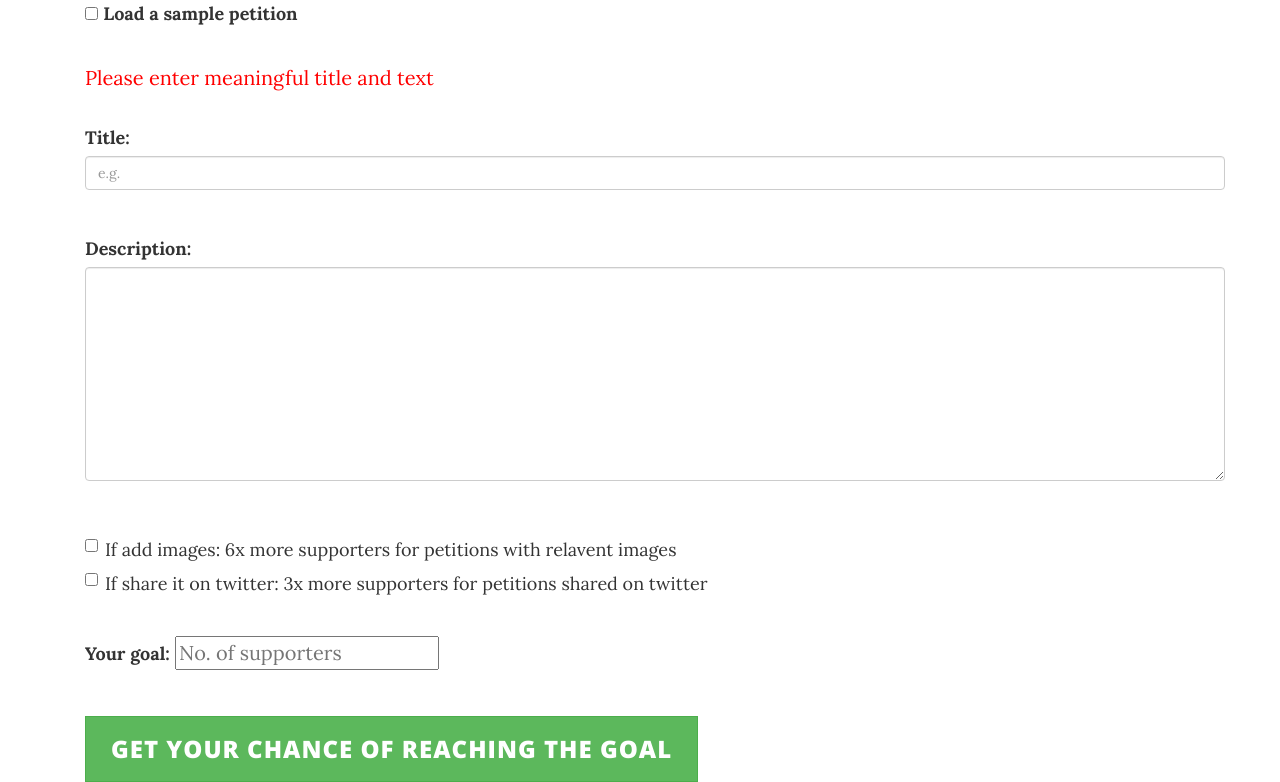
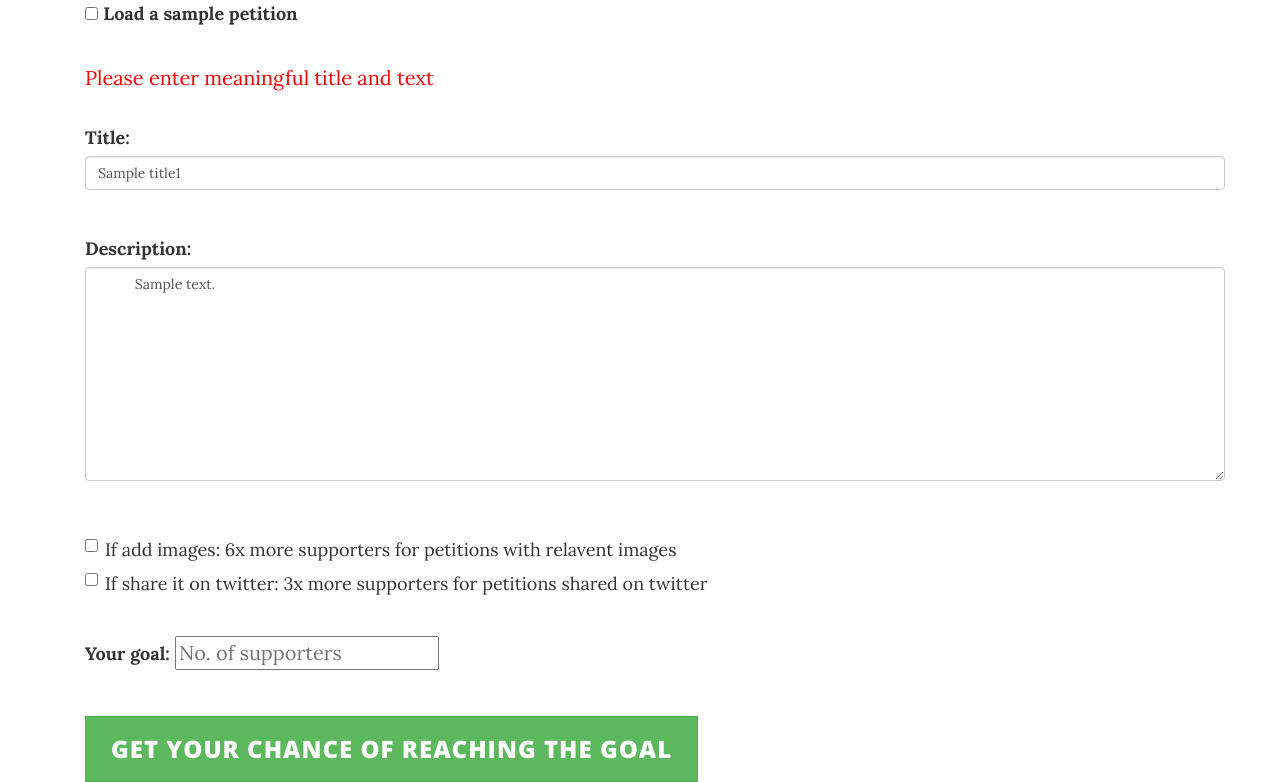
Before and after one commit to cherry8177/feifunfact, a Flask app: template flask_pet_pred_v2/templates/re_input.html in a window 1280 px wide. Shown: the part 251-1033 px from the top of the page. Run offline with Flask 2, Linux system fonts and the light colour scheme; the template is opened without the code that fills it: most values are stand-ins (such as "Sample title", 1, 10 or a date in 2020); parts of the project's set-up code (start-up, migrations or seed data) failed here and were passed over; some libraries are stand-ins or nearby versions.

Commit message:
re_input will retain the title and text

```diff
--- a/flask_pet_pred_v2/templates/re_input.html
+++ b/flask_pet_pred_v2/templates/re_input.html
@@ -79,7 +79,7 @@
 
                 <div class="form-group">
           <label for="Title"><font size="+1">Title:</font></label>
-          <input type="text" class="form-control" id="Title" name='Title' placeholder="e.g. "
+          <input type="text" class="form-control" id="Title" name='Title' placeholder="e.g. " value="{{ Title1 }}"
           {% if request.method == 'GET' %}
           value="{{ request.args['Title'] }}"
           {% endif %}
@@ -90,7 +90,7 @@
         <div class="form-group">
           <label for="Text"><font size="+1">Description:</font></label>
           <textarea type="text" class="form-control" rows="10" id="Text" name='Text' placeholder="The optimal length of a petition is 270 words ">
-          {{ request.args['Text'] }}</textarea>
+          {{ Text1 }}</textarea>
 
         </div>
         <br>
--- a/flask_pet_pred_v2/views.py
+++ b/flask_pet_pred_v2/views.py
@@ -90,7 +90,7 @@ def petition_output():
 
 
     if not all(fields):
-        return render_template("re_input.html")
+        return render_template("re_input.html", Title1=Title1, Text1=Text1)
 
     df=data_clean(Title1,Text1,Goal_No1,Image1,Tweet1)
 
```
